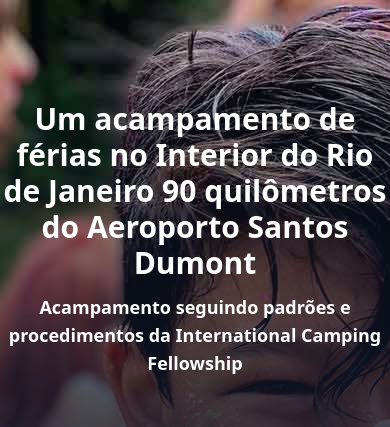
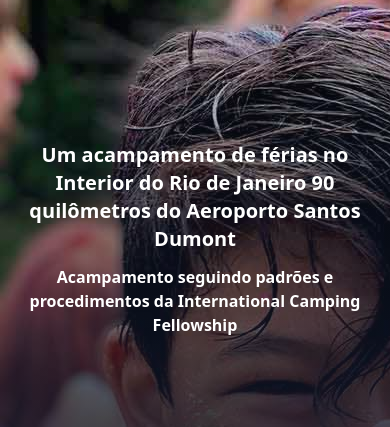
Before and after one commit to VictorEdsonsr/acampamento-aguias, a Next.js app: page / in a window 390 px wide. Shown: the part 188-615 px from the top of the page. Built offline with nearby package versions, Linux system fonts and the light colour scheme.

Commit message:
home - responsividade

```diff
--- a/src/pages/index.jsx
+++ b/src/pages/index.jsx
@@ -13,12 +13,12 @@ export default function Home() {
         <section className="bg-[url('/img/banner-home-1.jpg')] w-full h-[690px] relative flex flex-col items-center justify-center">
           <div className="container flex flex-col items-center justify-center">
             <article className="absolute z-10 m-auto text-white  text-center max-w-6xl">
-              <h1 className="font-extrabold text-3xl sm:text-5xl my-3">
+              <h1 className="font-extrabold text-xl sm:text-5xl my-3">
                 Um acampamento de férias no Interior do Rio de Janeiro 90
                 quilômetros do Aeroporto Santos Dumont
               </h1>
 
-              <p className="font-bold text-lg sm:text-xl">
+              <p className="font-bold text-md sm:text-xl">
                 Acampamento seguindo padrões e procedimentos da International
                 Camping Fellowship
               </p>
```
